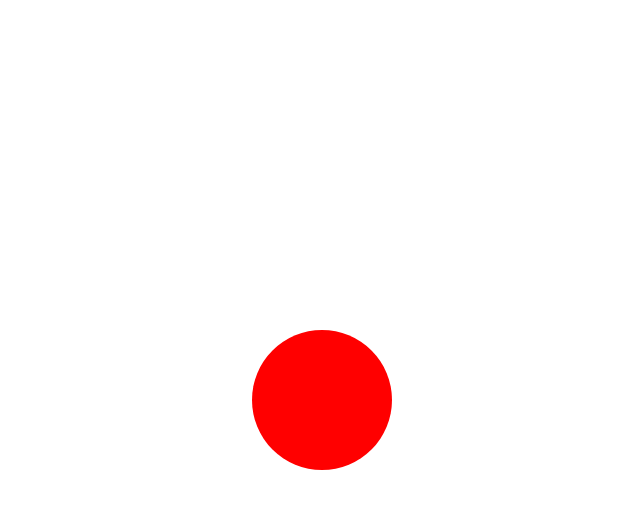
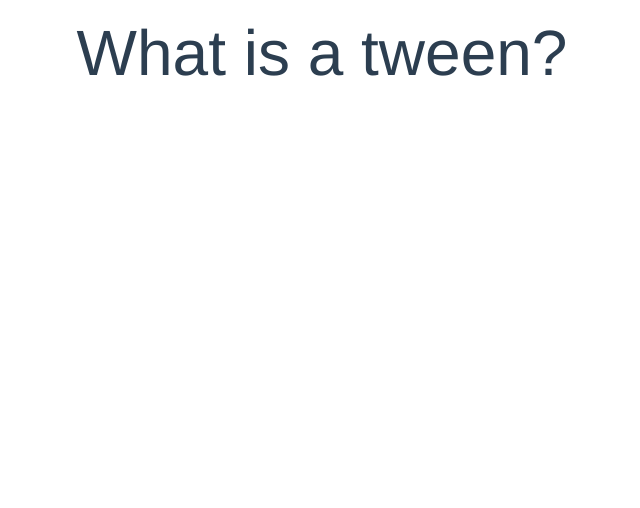
Before and after one commit to sarahjting/intro-to-gsap, a Vue app: page / in a window 1280 px wide. Shown: the top 508 px of the page, without its empty margins (318-958 px from the left). Built offline with nearby package versions, Linux system fonts and the light colour scheme.

Commit message:
finish tweening slide mockup

```diff
--- a/src/App.vue
+++ b/src/App.vue
@@ -18,11 +18,13 @@ export default {
 * {
   margin: 0;
   padding: 0;
+  box-sizing: border-box;
 }
 #app {
   font-family: Avenir, Helvetica, Arial, sans-serif;
   -webkit-font-smoothing: antialiased;
   -moz-osx-font-smoothing: grayscale;
   color: #2c3e50;
+  font-size: 5vw;
 }
 </style>
--- a/src/components/IntroToTweenSlide.vue
+++ b/src/components/IntroToTweenSlide.vue
@@ -1,57 +1,163 @@
 <template>
   <Slide :timeline="tl">
-    <div class="wrapper">
-      <div>
-        <div class="circle"></div>
+    <div class="wrapper slide-tween">
+      <div class="header">What is a tween?</div>
+      <div class="circle-wrapper">
+        <div class="circle circle-left stagger-0"></div>
+        <div class="arrows">
+          <i class="stagger-2 fa fa-chevron-right"></i>
+          <i class="stagger-2 fa fa-chevron-right"></i>
+          <i class="stagger-2 fa fa-chevron-right"></i>
+        </div>
+        <div class="circle circle-right stagger-1"></div>
+      </div>
+      <div class="stats-wrapper">
+        <div class="stats stagger-0">
+          <div class="stat">
+            <span>width:</span>
+            <span>100px</span>
+          </div>
+          <div class="stat">
+            <span>height:</span>
+            <span>100px</span>
+          </div>
+          <div class="stat">
+            <span>left:</span>
+            <span>{{ Math.floor(progress * 3) }}px</span>
+          </div>
+        </div>
+        <div class="stats stagger-1">
+          <div class="stat">
+            <span>width:</span>
+            <span>100px</span>
+          </div>
+          <div class="stat">
+            <span>height:</span>
+            <span>100px</span>
+          </div>
+          <div class="stat">
+            <span>left:</span>
+            <span>300px</span>
+          </div>
+        </div>
       </div>
     </div>
   </Slide>
 </template>
 
 <script>
-import { TimelineMax } from "gsap";
+import { TimelineMax, Power4 } from "gsap";
 import Slide from "./Slide";
 export default {
   name: "IntroToTweenSlide",
   components: {
-    Slide,
+    Slide
   },
   data: () => ({
     tl: null,
+    progress: 0
   }),
   mounted: function() {
     this.$data.tl = new TimelineMax({ paused: true });
     this.$data.tl
-      .to(".circle", { x: 100 })
+      .staggerFrom(".slide-tween .stagger-0", 1, { x: -100, opacity: 0 }, 0.1)
       .addPause()
-      .to(".circle", { x: 200, y: 100, opacity: 0.5 })
+      .staggerFrom(".slide-tween .stagger-1", 1, { x: -100, opacity: 0 }, 0.1)
       .addPause()
-      .to(".circle", { x: 300 });
-  },
+      .staggerFrom(
+        ".slide-tween .stagger-2",
+        1,
+        { x: -100, opacity: 0 },
+        0.1,
+        "fade"
+      )
+      .to(".circle-right", { opacity: 0.1 }, "fade")
+      .addPause()
+      .to(
+        this.$data,
+        { progress: 100, duration: 3, ease: Power4.easeOut },
+        "slide"
+      )
+      .to(
+        ".slide-tween .circle",
+        { left: "70vw", duration: 3, ease: Power4.easeOut },
+        "slide"
+      )
+      .staggerTo(
+        ".slide-tween .stagger-2",
+        1,
+        { x: 100, opacity: 0 },
+        0.1,
+        "slide"
+      );
+  }
 };
 </script>
 
 <style>
 .wrapper {
+  width: 100vw;
   display: flex;
   flex-direction: column;
   justify-content: space-around;
 }
-.wrapper div {
-  padding: 20px;
+.header {
+  display: flex;
+  justify-content: center;
+  align-items: center;
+  width: 100%;
+  margin: 10vw 0;
+}
+.circle-wrapper {
+  width: 100vw;
+  height: 20vw;
+  position: relative;
 }
 .circle {
-  width: 100px;
-  height: 100px;
+  position: absolute;
+  width: 20vw;
+  height: 20vw;
   background-color: red;
   border-radius: 50%;
+  border: black solid 1vw;
 }
-.circle-stat {
-  text-align: left;
-  font-size: 4rem;
-  padding: 10px;
+.circle-left {
+  left: 10vw;
+  z-index: 100;
+}
+.arrows {
+  height: 20vw;
+  width: 100vw;
+  position: absolute;
+  display: flex;
+  justify-content: center;
+  align-items: center;
+}
+.arrows i {
+  margin: 0.25em;
+  color: lightgray;
+}
+.circle-right {
+  right: 10vw;
+}
+
+.stats-wrapper {
+  padding: 5vw;
+  width: 100vw;
+  display: flex;
+  justify-content: space-between;
+}
+.stats {
+  width: 40vw;
   background-color: #eee;
-  border: #aaa 1px solid;
-  border-radius: 5px;
+  border: #aaa 1vw solid;
+  border-radius: 5vw;
+  padding: 2.5vw;
+}
+.stat {
+  display: flex;
+}
+.stat span {
+  flex: 1;
 }
 </style>
```
